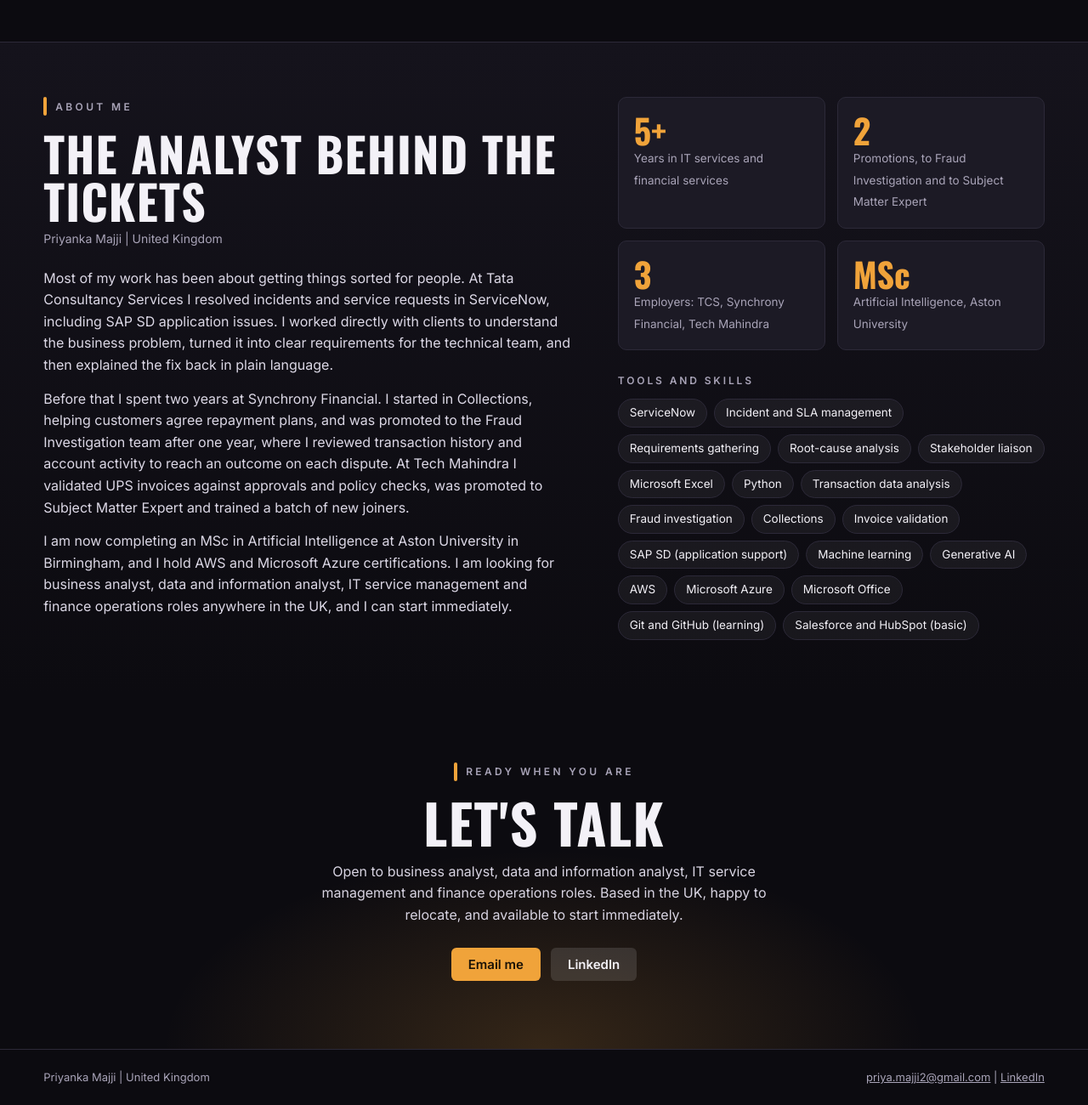
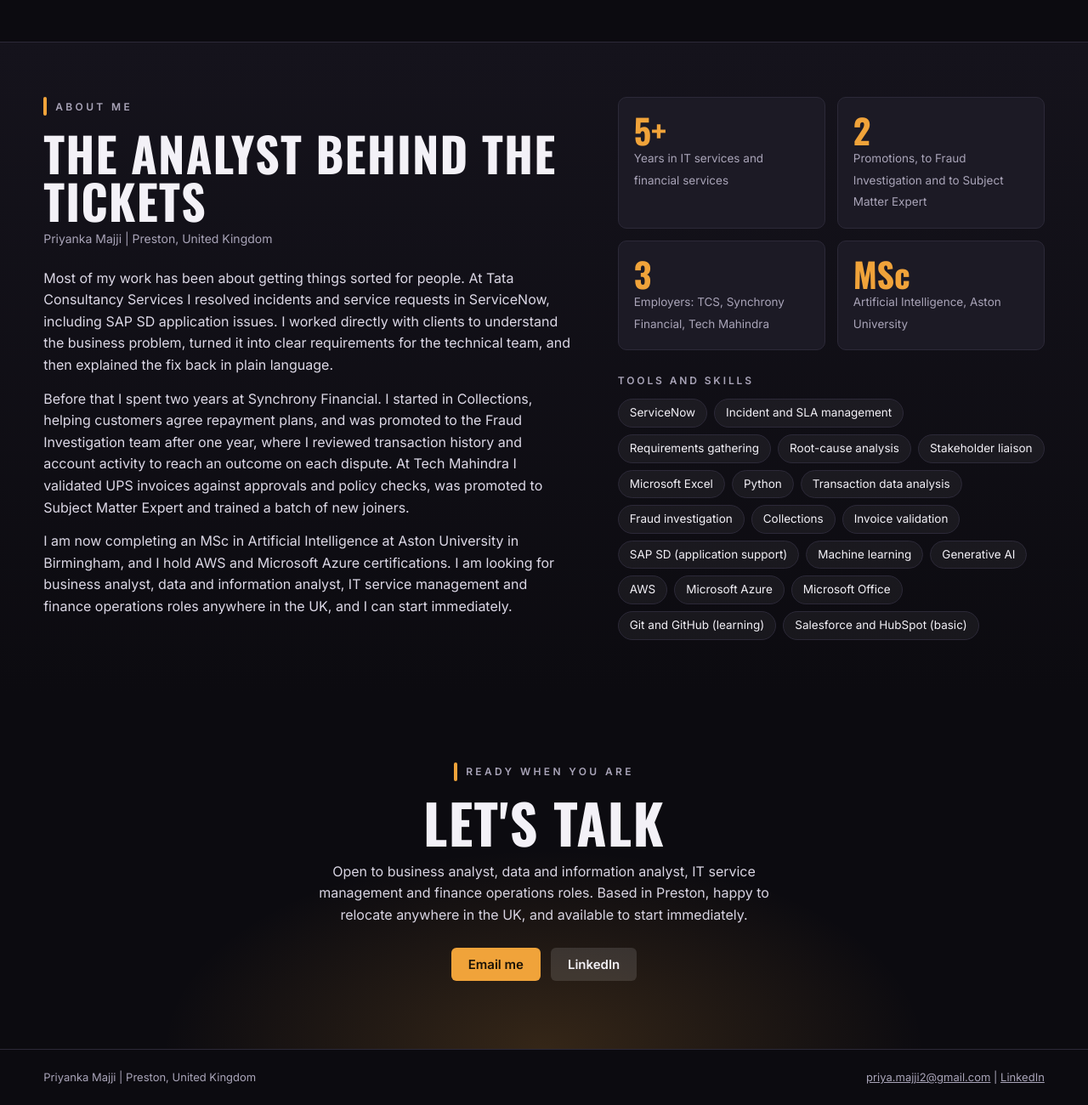
Before and after one commit to Priyamajji/portfolio, a plain HTML site: page index.html in a window 1280 px wide. Shown: the part 2222-3522 px from the top of the page at 85% size. Drawn offline with nearby package versions, Linux system fonts and the light colour scheme.

Commit message:
Add files via upload

```diff
--- a/index.html
+++ b/index.html
@@ -215,7 +215,7 @@ dialog::backdrop{background:rgba(0,0,0,.72);backdrop-filter:blur(3px)}
     <div>
       <div class="kicker">About me</div>
       <h2 class="display">The analyst behind the tickets</h2>
-      <div class="sub">Priyanka Majji | United Kingdom</div>
+      <div class="sub">Priyanka Majji | Preston, United Kingdom</div>
       <p>Most of my work has been about getting things sorted for people. At Tata Consultancy Services I resolved incidents and service requests in ServiceNow, including SAP SD application issues. I worked directly with clients to understand the business problem, turned it into clear requirements for the technical team, and then explained the fix back in plain language.</p>
       <p>Before that I spent two years at Synchrony Financial. I started in Collections, helping customers agree repayment plans, and was promoted to the Fraud Investigation team after one year, where I reviewed transaction history and account activity to reach an outcome on each dispute. At Tech Mahindra I validated UPS invoices against approvals and policy checks, was promoted to Subject Matter Expert and trained a batch of new joiners.</p>
       <p>I am now completing an MSc in Artificial Intelligence at Aston University in Birmingham, and I hold AWS and Microsoft Azure certifications. I am looking for business analyst, data and information analyst, IT service management and finance operations roles anywhere in the UK, and I can start immediately.</p>
@@ -257,7 +257,7 @@ dialog::backdrop{background:rgba(0,0,0,.72);backdrop-filter:blur(3px)}
   <section class="contact" id="contact">
     <div class="kicker">Ready when you are</div>
     <h2 class="display">Let's talk</h2>
-    <p>Open to business analyst, data and information analyst, IT service management and finance operations roles. Based in the UK, happy to relocate, and available to start immediately.</p>
+    <p>Open to business analyst, data and information analyst, IT service management and finance operations roles. Based in Preston, happy to relocate anywhere in the UK, and available to start immediately.</p>
     <div class="contact-actions">
       <a class="btn btn-primary" href="mailto:priya.majji2@gmail.com">Email me</a>
       <a class="btn btn-ghost" href="https://www.linkedin.com/in/priyanka-majji-05737a3ab" target="_blank" rel="noopener">LinkedIn</a>
@@ -266,7 +266,7 @@ dialog::backdrop{background:rgba(0,0,0,.72);backdrop-filter:blur(3px)}
 </main>
 
 <footer>
-  <span>Priyanka Majji | United Kingdom</span>
+  <span>Priyanka Majji | Preston, United Kingdom</span>
   <span><a href="mailto:priya.majji2@gmail.com">priya.majji2@gmail.com</a> | <a href="https://www.linkedin.com/in/priyanka-majji-05737a3ab" target="_blank" rel="noopener">LinkedIn</a></span>
 </footer>
 
@@ -380,7 +380,7 @@ const DATA = {
 };
 
 const ABOUT = {badge:"ABOUT", big:"Priyanka Majji", glyph:"P", g:"g1",
-  title:"Business and IT Analyst", org:"United Kingdom",
+  title:"Business and IT Analyst", org:"Preston, United Kingdom",
   points:[
     ["Now","Completing an MSc in Artificial Intelligence at Aston University, and open to analyst roles anywhere in the UK. Available immediately."],
     ["Most recently","Resolved client incidents and service requests in ServiceNow at Tata Consultancy Services, working as the link between clients and the technical teams."],
```
